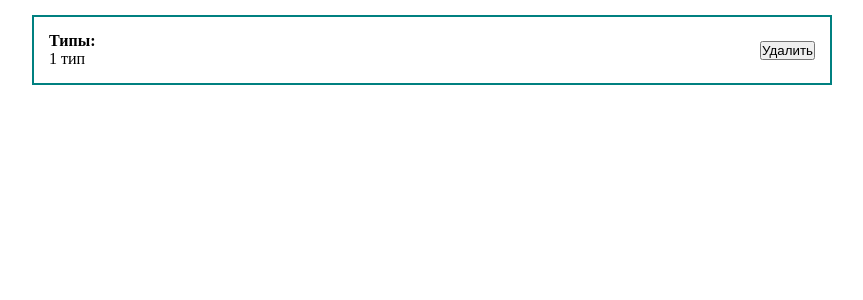
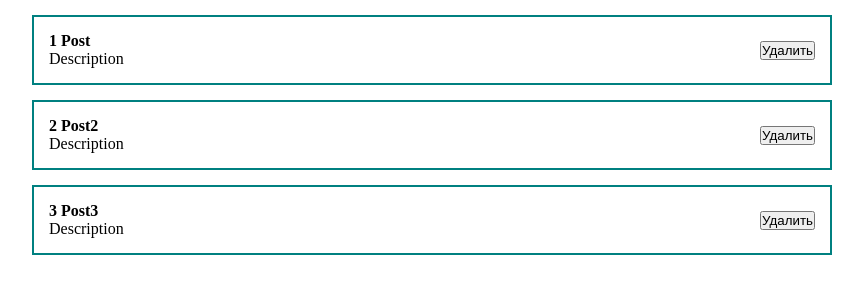
Before and after one commit to Timaks/pro_react, a React (Create React App) app: page / in a window 1280 px wide. Shown: the top 300 px of the page, without its empty margins (208-1071 px from the left). Built offline with nearby package versions, Linux system fonts and the light colour scheme; the HTML template or start-up script is replaced by a standard one.

Commit message:
Props. Аргументы компонента.

```diff
--- a/src/App.js
+++ b/src/App.js
@@ -2,6 +2,7 @@ import React, { useState } from "react";
 import Counter from "./components/Counter";
 import ClassCounter from "./components/ClassCounter";
 import './styles/App.css';
+import PostItem from "./components/PostItem";
 
 function App() {
   //возвращает масссив из двух объектов(значение и функция)
@@ -9,16 +10,9 @@ function App() {
 
   return (
     <div className="App">
-      <div className="post">
-        <div className="post__content">
-          <strong>Типы:</strong>
-          <div>1 тип</div>
-        </div>
-        <div className="post__btns">
-          <button>Удалить</button>
-        </div>
-
-      </div>
+      <PostItem post={{id: 1, title: 'Post', body: 'Description'}}/>
+      <PostItem post={{id: 2, title: 'Post2', body: 'Description'}}/>
+      <PostItem post={{id: 3, title: 'Post3', body: 'Description'}}/>
     </div>
   );
 }
--- /dev/null
+++ b/src/components/PostItem.jsx
@@ -0,0 +1,18 @@
+import React from "react";
+
+const PostItem = (props) => {
+    console.log(props);
+    return (
+        <div className="post">
+        <div className="post__content">
+          <strong>{props.post.id} {props.post.title}</strong>
+          <div>{props.post.body}</div>
+        </div>
+        <div className="post__btns">
+          <button>Удалить</button>
+        </div>
+
+      </div>
+    );
+};
+export default PostItem;
```
